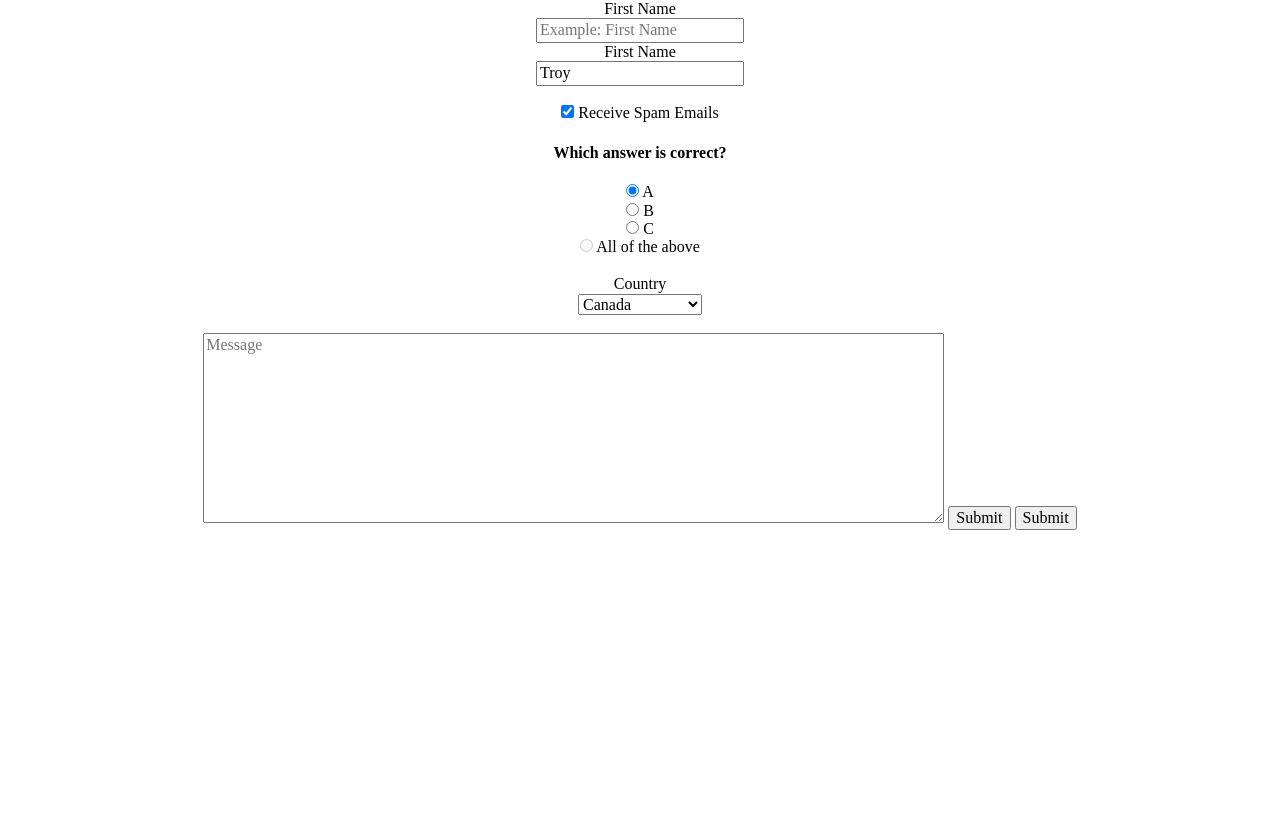
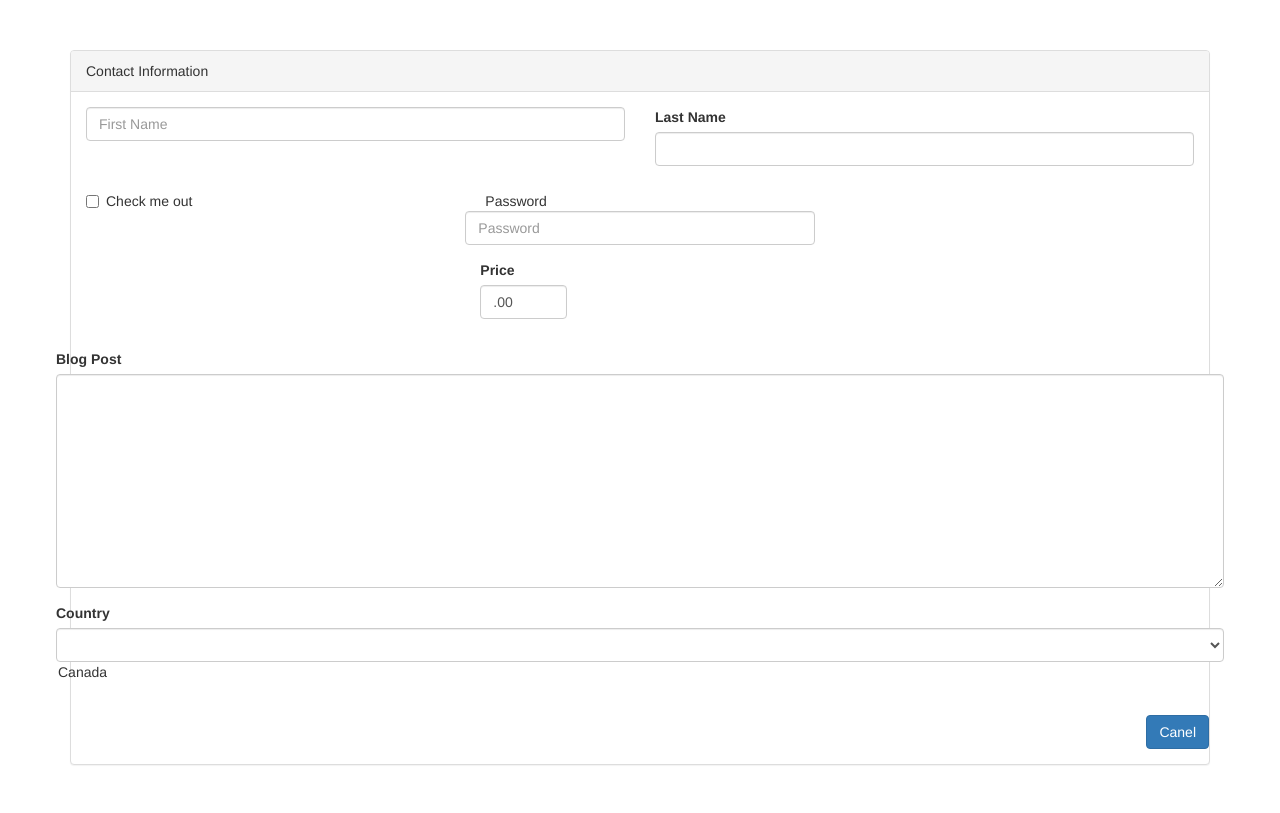
Before and after one commit to blinking12/w2d3-make-a-checkout-form, a plain HTML site: page form.html in a window 1280 px wide. Drawn offline with nearby package versions, Linux system fonts and the light colour scheme.

Commit message:
assignment setup

```diff
--- /dev/null
+++ b/Challenge.html
@@ -0,0 +1,59 @@
+<!DOCTYPE html>
+<html>
+<head>
+  <title></title>
+  <meta http-equiv="Content-Type" content="text/html; charset=utf-8" />
+  <meta http-equiv="X-UA-Compatible" content="IE=edge" />
+  <meta name="viewport" content="width=device-width, initial-scale=1.0" />
+  <!-- Stylesheets go here. -->
+  <link rel="stylesheet" href="https://maxcdn.bootstrapcdn.com/bootstrap/3.3.7/css/bootstrap.min.css" integrity="sha384-BVYiiSIFeK1dGmJRAkycuHAHRg32OmUcww7on3RYdg4Va+PmSTsz/K68vbdEjh4u" crossorigin="anonymous">
+  <link rel="stylesheet" type="text/css" href="css/global.css" />
+</head>
+<body>
+  <form  action="https://formspree.io/tvdenney@gmail.com" method="GET" action="#" enctype="multipart/form-data">
+
+    <div class="container">
+
+
+      <div class="panel panel-default">
+        <div class="panel-heading">
+          Name
+        </div>
+      </div>
+        <div class="panel-body">
+
+          <div class="row">
+            <div class="col-sm-12">
+              <div class="form-group">
+                <label class="sr-only" for="first_name" >First Name</label>
+                <input type="text" id="first_name" name="first_name" class="form-control" placeholder="Example: Troy" />
+              </div>
+            </div>
+          </div>
+        </div>
+        <div class="row">
+          <div class="form-group">
+            <label for="blog-post">Blog Post</label>
+            <textarea rows="10" class="form-control" id="blog_post"></textarea>
+          </div>
+        </div>
+        <div class="row">
+          <div class="col-sm-6 text-right">
+          <div class="form-group">
+          <button class="btn btn-primary btn-lrg">Send</button>
+          </div>
+            </div>
+            <div class="col-sm-6">
+              <div class="checkbox">
+                <label>
+                  <input type="hidden" name="send-me-stuff" value="no" />
+                  <input type="checkbox" name="send-me-stuff" value="yes"> Check me out
+                </label>
+              </div>
+            </div>
+        </div>
+      </div>
+
+
+          </body>
+          </html>
--- a/css/form.css
+++ b/css/form.css
@@ -3,5 +3,21 @@
 }
 
 body {
-    text-align: center;
+    padding-top: 50px;
 }
+
+.panel-gold {
+    background: gold;
+}
+
+
+
+.panel-info>.panel-heading {
+    color: #31708f;
+    background-color: #d9edf7;
+    border-color: #bce8f1;
+}
+
+.panel-info {
+    border-color: #bce8f1;
+}
--- a/form.html
+++ b/form.html
@@ -6,17 +6,103 @@
   <meta http-equiv="X-UA-Compatible" content="IE=edge" />
   <meta name="viewport" content="width=device-width, initial-scale=1.0" />
   <!-- Stylesheets go here. -->
-  <link rel="stylesheet" type="text/css" href="https://cdnjs.cloudflare.com/ajax/libs/normalize/4.2.0/normalize.min.css" />
+  <!-- Latest compiled and minified CSS -->
+  <link rel="stylesheet" href="https://maxcdn.bootstrapcdn.com/bootstrap/3.3.7/css/bootstrap.min.css" integrity="sha384-BVYiiSIFeK1dGmJRAkycuHAHRg32OmUcww7on3RYdg4Va+PmSTsz/K68vbdEjh4u" crossorigin="anonymous">
   <link rel="stylesheet" type="text/css" href="css/form.css" />
 </head>
 <body>
 
-<form method="post" action="#" enctype="multipart/form-data">
+  <form  method="post" action="#" enctype="multipart/form-data">
 
-    <input type="hidden" name="type" value="tax form"  />
+    <div class="container">
+
+
+      <div class="panel panel-default">
+        <div class="panel-heading">
+          Contact Information
+        </div>
+        <div class="panel-body">
+
+          <div class="row">
+            <div class="col-sm-6">
+              <div class="form-group">
+                <label class="sr-only" for="first_name">First Name</label>
+                <input type="text" id="first_name" name="first_name" class="form-control" placeholder="First Name" />
+              </div>
+            </div>
+            <div class="col-sm-6">
+              <div class="form-group">
+                <label for="last_name">Last Name</label>
+                <input type="text" id="last_name" name="last_name" class="form-control"  />
+              </div>
+            </div>
+
+
+
+          <div class="col-sm-4">
+            <div class="checkbox">
+              <label>
+                <input type="hidden" name="send-me-stuff" value="no" />
+                <input type="checkbox" name="send-me-stuff" value="yes"> Check me out
+              </label>
+            </div>
+          </div>
+          <div class="col-sm-4">
+            <div class="checkbox">
+              <div class="form-group">
+                <label for="exampleInputPassword1">Password</label>
+                <input type="password" class="form-control" id="exampleInputPassword1" name="password" placeholder="Password">
+              </div>
+            </div>
+            <div class="col-sm-4">
+                <div class="form-group">
+                  <label for="price">Price</label>
+                  <div
+                  <input type="text" id="price" name="price" class="form-control"  />
+                  <div class="inout-group-addon">
+                    .00</div>
+                  </div>
+                </div>
+              </div>
+          </div>
+        </div>
+      </div>
+      <div class="row">
+
+    <div class="form-group">
+      <label for="blog-post">Blog Post</label>
+      <textarea rows="10" class="form-control" id="blog_post"></textarea>
+    </div>
+    <div class="form-group">
+      <label for="country">Country</label>
+      <select class="form-control" id="country" name="country"></select>
+      <option value="CA">Canada</option>
+      <option value="US selected>United States"</option>
+    </select>
+
+      </option>
+    </div>
+  </div>
+  <div class="row">
+    <div class="col-sm-6 col-sm-push-6 text-right">
+    <div class="form-group">
+    <button class="btn btn-primary btn-lrg">Canel</button>
+    </div>
+      </div>
+    </div>
+    <div class="col-sm-6 col-sm-pull-6">
+    <div class="form-group">
+    <button class="btn btn-primary btn-lrg">Send</button>
+    </div>
+      </div>
+    </div>
+    </div>
+  </div>
+
+  <!-- <input type="hidden" name="type" value="tax form"  />
 
   <label for="first-name">First Name</label><br />
-    <input type="text" id="first-name" name="first_name" value="" placeholder="Example: First Name" required />
+  <input type="text" class="form-control" id="first-name" name="first_name" value="" placeholder="Example: First Name" required />
   <br />
   <label>
   First Name <br />
@@ -51,11 +137,11 @@
 </optgroup>
 </select> <br /> <br />
 
-<textarea name="blog_post" rows="10" cols="80" placeholder="Message"></textarea>
+<textarea name="blog_post" placeholder="Message"></textarea>
 
 <button>Submit</button>
 
-<input type="Submit" value="Submit"  />
+<input type="Submit" value="Submit"  /> -->
 
 
 </form>
```
Also changed, not shown: index.html (added, +76 -0 lines). Lines whose indentation alone changed are shown as unchanged.
